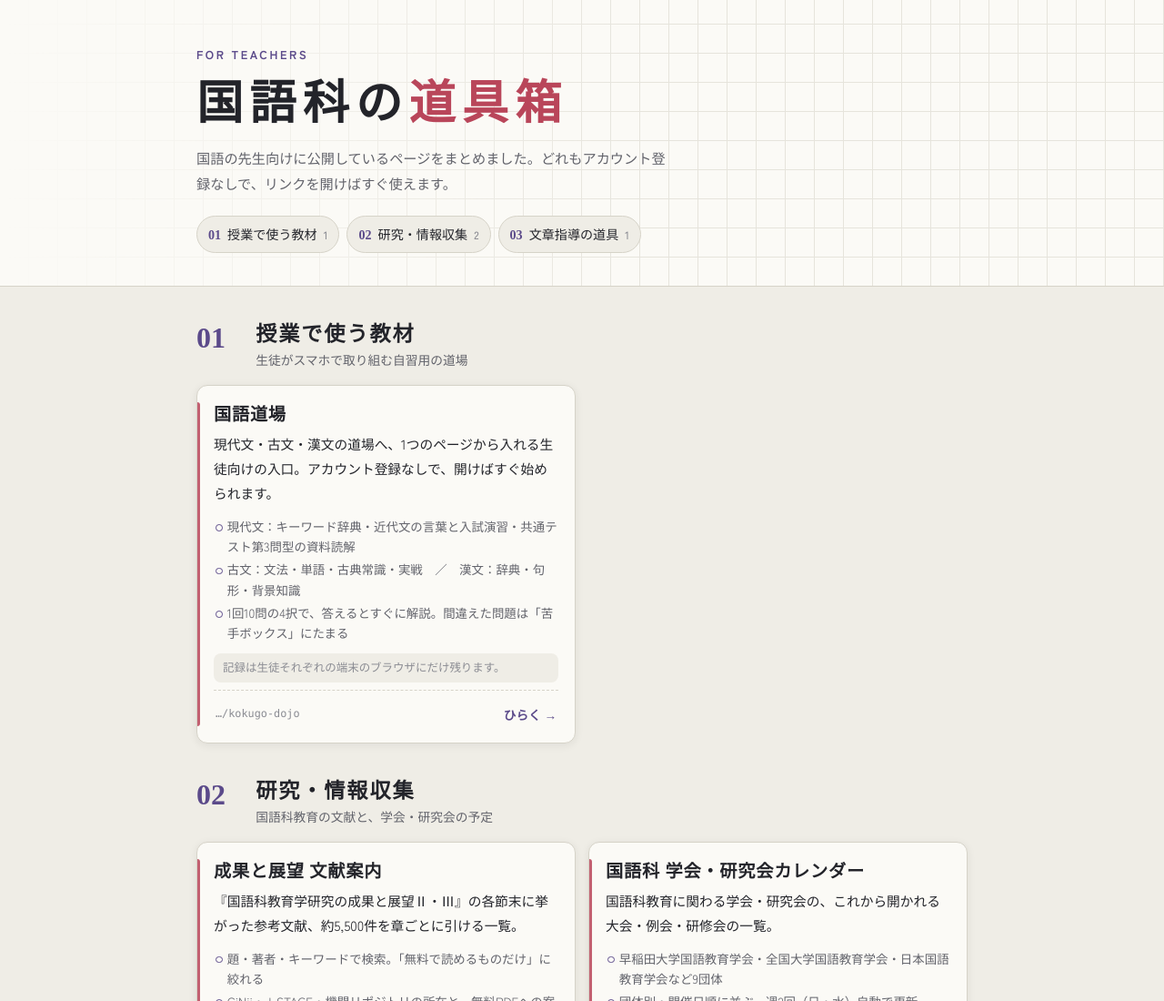
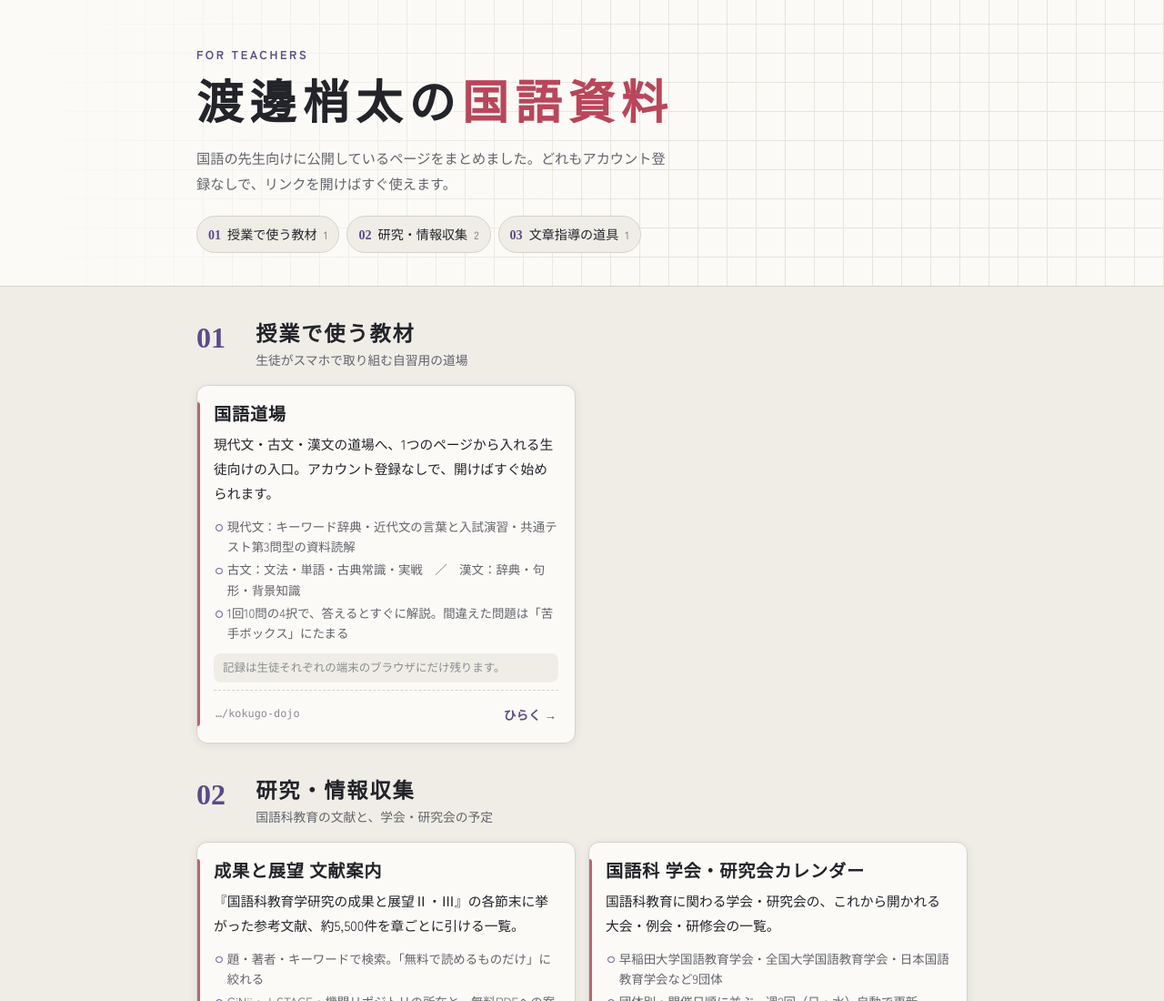
Before and after one commit to upopotennis-gif/kokugo-dougubako, a plain HTML site: page index.html in a window 1280 px wide. Shown: the top 1100 px of the page at 91% size. Drawn offline with Linux system fonts and the light colour scheme; a web font is replaced by a local one.

Commit message:
サイト名を「渡邊梢太の国語資料」に変更
Co-Authored-By: Claude Opus 5.5 <noreply@anthropic.com>

```diff
--- a/index.html
+++ b/index.html
@@ -5,7 +5,7 @@
 <meta name="viewport" content="width=device-width, initial-scale=1">
 <meta name="robots" content="noindex">
 <meta name="description" content="国語科の先生向けに公開しているページ（文献案内・研究会カレンダー・実践報告・文章指導の道具）の一覧">
-<title>国語科の道具箱</title>
+<title>渡邊梢太の国語資料</title>
 <link rel="preconnect" href="https://fonts.googleapis.com">
 <link rel="preconnect" href="https://fonts.gstatic.com" crossorigin>
 <link href="https://fonts.googleapis.com/css2?family=Zen+Old+Mincho:wght@500;700;900&family=Zen+Kaku+Gothic+New:wght@400;500;700&display=swap" rel="stylesheet">
@@ -44,6 +44,8 @@ a{color:inherit}
 h1{position:relative;margin:.2em 0 .25em;font-family:'Zen Old Mincho',serif;font-weight:900;
   font-size:clamp(2.1rem,1.5rem + 3vw,3.2rem);letter-spacing:.14em;line-height:1.25}
 h1 .red{color:var(--rule)}
+h1 .nobr{white-space:nowrap}
+h1{text-wrap:balance}
 .intro{position:relative;margin:0;max-width:34em;color:var(--soft);font-size:.95rem}
 
 /* 目次 */
@@ -91,7 +93,7 @@ footer p{margin:.2em 0}
   <div class="grid" aria-hidden="true"></div>
   <div class="wrap">
     <p class="kicker">FOR TEACHERS</p>
-    <h1>国語科の<span class="red">道具箱</span></h1>
+    <h1><span class="nobr">渡邊梢太の</span><span class="nobr red">国語資料</span></h1>
     <p class="intro">国語の先生向けに公開しているページをまとめました。どれもアカウント登録なしで、リンクを開けばすぐ使えます。</p>
     <nav class="toc" aria-label="目次">
 <a href="#kyozai"><span class="num">01</span>授業で使う教材<small>1</small></a>
```
